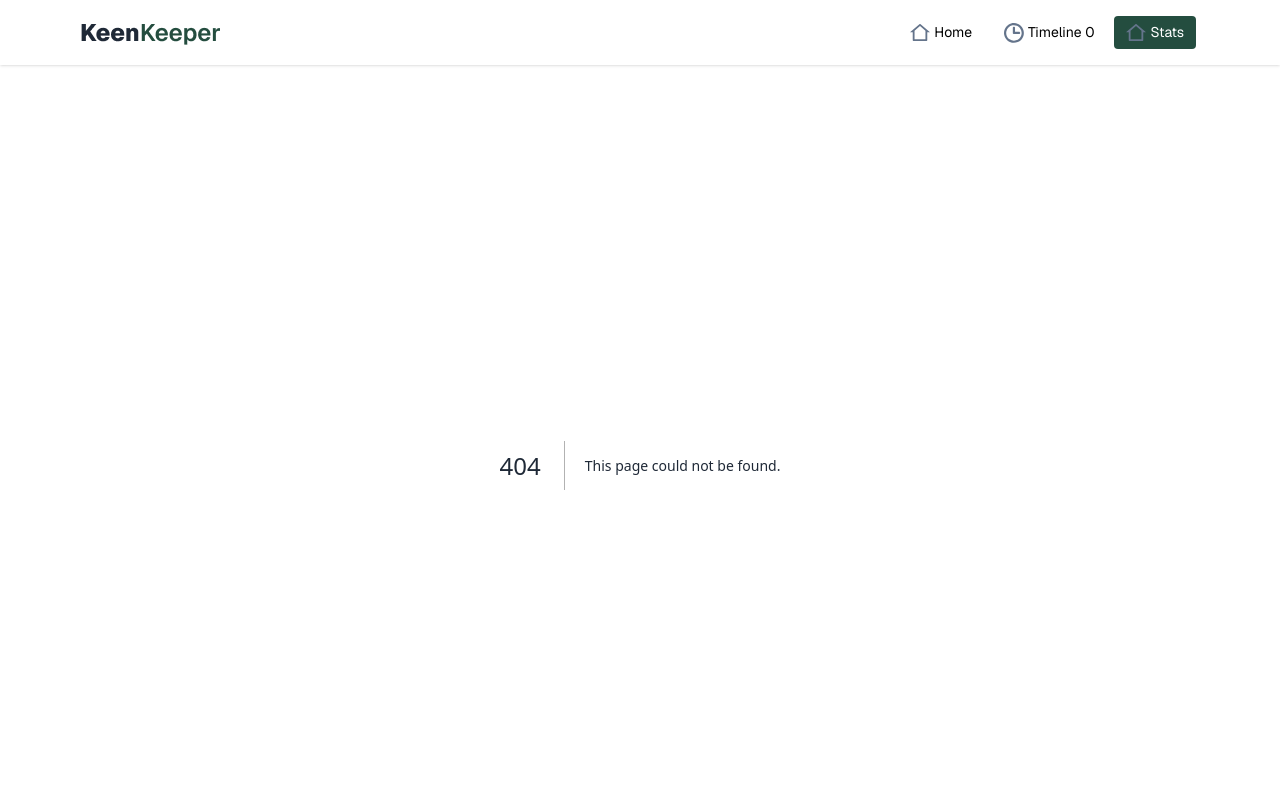
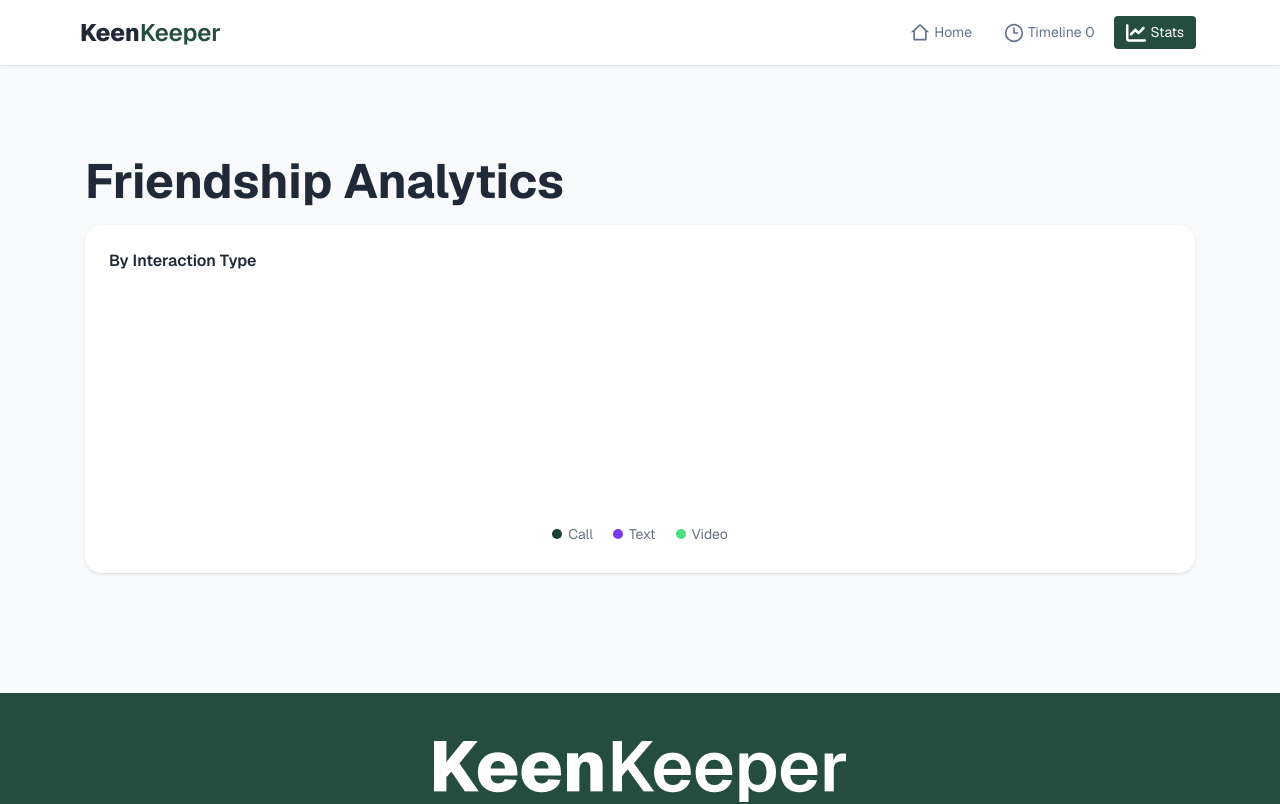
Before and after one commit to sojol-arif/Assignment_7_Nextjs, a Next.js app: page /stats in a window 1280 px wide. Before the commit this address had no page. Shown: the top 804 px of the page. Built offline with nearby package versions, Linux system fonts and the light colour scheme.

Commit message:
Added loading and error.jsx

```diff
--- a/package.json
+++ b/package.json
@@ -12,7 +12,9 @@
     "next": "16.2.9",
     "react": "19.2.4",
     "react-dom": "19.2.4",
-    "react-toastify": "^11.1.0"
+    "react-icons": "^5.6.0",
+    "react-toastify": "^11.1.0",
+    "recharts": "^3.8.1"
   },
   "devDependencies": {
     "@tailwindcss/postcss": "^4",
--- /dev/null
+++ b/src/app/stats/page.jsx
@@ -0,0 +1,84 @@
+"use client";
+
+import { PieChart, Pie, Cell, ResponsiveContainer, Legend, Tooltip } from "recharts";
+import { useContext } from "react";
+import { ThemeContext } from "@/context/TimelineProvider";
+
+const RADIAN = Math.PI / 180;
+
+const renderCustomizedLabel = () => null;
+
+const CustomLegend = ({ payload }) => {
+  return (
+    <div className="flex items-center justify-center gap-5 mt-4">
+      {payload.map((entry) => (
+        <div key={entry.value} className="flex items-center gap-1.5">
+          <span
+            className="inline-block w-2.5 h-2.5 rounded-full"
+            style={{ backgroundColor: entry.color }}
+          />
+          <span className="text-sm text-gray-500">{entry.value}</span>
+        </div>
+      ))}
+    </div>
+  );
+};
+
+export default function InteractionTypeChart() {
+  const { timelineData, setTimelineData } = useContext(ThemeContext);
+  console.log(timelineData, 'TimelineData from Charts Stats page');
+
+  const textData = timelineData.filter(t => t.clicked == 'text');
+  const callData = timelineData.filter(t => t.clicked == 'call');
+  const videoData = timelineData.filter(t => t.clicked == 'video');
+
+  const data = [
+    { name: "Text", value: textData.length, color: "#7C3AED" },
+    { name: "Call", value: callData.length, color: "#1B4332" },
+    { name: "Video", value: videoData.length, color: "#4ADE80" },
+  ];
+
+  console.log(data);
+
+  return (
+    <div className="max-w-[1150px] mx-auto py-15 md:py-20 px-5 w-full">
+      <h1 className="text-[36px] md:text-[48px] font-bold mb-2">Friendship Analytics</h1>
+      <div className="bg-white rounded-2xl p-6 shadow-sm w-full w-full">
+        <h2 className="text-base font-semibold text-[#1B4332] mb-4">
+          By Interaction Type
+        </h2>
+
+        <ResponsiveContainer width="100%" height={260}>
+          <PieChart>
+            <Pie
+              data={data}
+              cx="50%"
+              cy="50%"
+              innerRadius={70}
+              outerRadius={105}
+              paddingAngle={4}
+              dataKey="value"
+              labelLine={false}
+              label={renderCustomizedLabel}
+              strokeWidth={0}
+            >
+              {data.map((entry, index) => (
+                <Cell key={`cell-${index}`} fill={entry.color} />
+              ))}
+            </Pie>
+            <Tooltip
+              formatter={(value, name) => [`${value}%`, name]}
+              contentStyle={{
+                borderRadius: "8px",
+                border: "none",
+                boxShadow: "0 4px 12px rgba(0,0,0,0.1)",
+                fontSize: "13px",
+              }}
+            />
+            <Legend content={<CustomLegend />} />
+          </PieChart>
+        </ResponsiveContainer>
+      </div>
+    </div>
+  );
+}
--- a/src/app/timeline/page.jsx
+++ b/src/app/timeline/page.jsx
@@ -1,5 +1,5 @@
 'use client'
-import { useContext } from "react";
+import { useContext, useState } from "react";
 import { ThemeContext } from "@/context/TimelineProvider";
 import callImg from "../../assets/call.png";
 import videoImg from "../../assets/video.png";
@@ -8,22 +8,44 @@ import Image from "next/image";
 
 const TimelinePage = () => {
     const { timelineData, setTimelineData } = useContext(ThemeContext);
-    console.log(timelineData, 'TimelineData from Timeline Page');
+    const [timelineFilter, setTimelineFilter] = useState([...timelineData]);
+
+    const handleFilterTimeline = (item) => {
+        if (item == 'callF') {
+            const newTimelineData = timelineData.filter(t => t.clicked == 'call');
+            setTimelineFilter([...newTimelineData]);
+
+        } else if (item == 'textF') {
+            const newTimelineData = timelineData.filter(t => t.clicked == 'text');
+            setTimelineFilter([...newTimelineData]);
+        } else if (item == 'videoF') {
+            const newTimelineData = timelineData.filter(t => t.clicked == 'video');
+            setTimelineFilter([...newTimelineData]);
+        } else {
+            setTimelineFilter([...timelineData]);
+        }
+    }
+
 
     return (
         <div className="max-w-[1150px] mx-auto py-15 md:py-20 px-5 w-full">
             <h1 className="font-bold text-[36px] md:text-[48px] mb-6">Timeline </h1>
             <div className="mb-6">
-                <select>
-
+                <select className="border border-[#E9E9E9] bg-white px-4 py-2 rounded-[8px] text-[18px]" onChange={(e) => handleFilterTimeline(e.target.value)}>
+                    <option value="">Filter timeline</option>
+                    <option value="all">All</option>
+                    <option value="textF">Text</option>
+                    <option value="callF">Call</option>
+                    <option value="videoF">Video</option>
                 </select>
             </div>
             <div className="flex flex-col gap-6">
-                {timelineData.map((timeline) => (
-                    <div className="bg-white p-4 rounded-[8px] border border-[#E9E9E9] flex  flex-wrap items-center gap-4" key={timeline.id}>
+                {timelineFilter.map((timeline) => (
+                    <div className="bg-white p-4 rounded-[8px] border border-[#E9E9E9] flex  flex-wrap items-center gap-4" key={timeline.id + timeline.clicked}>
+                        {console.log(timeline.id)}
                         <div>
                             <Image
-                                src={timeline.clicked == 'call'? callImg : timeline.clicked == 'video'? videoImg : timeline.clicked == 'text' ? textImg : ""}
+                                src={timeline.clicked == 'call' ? callImg : timeline.clicked == 'video' ? videoImg : timeline.clicked == 'text' ? textImg : ""}
                                 alt="image"
                                 width={40}
                                 height={40}
@@ -33,7 +55,7 @@ const TimelinePage = () => {
                         </div>
                         <div className="flex flex-wrap flex-col gap-1">
                             <div><strong className="font-medium text-[20px] text-primary capitalize">{timeline.clicked}</strong><span className="text-[18px]"> with {timeline.name}</span></div>
-                            <span className="font-medium">{timeline.time.split('T')[0]}</span>
+                            <span className="font-medium">{timeline?.time}</span>
                         </div>
                     </div>
                 ))}
--- a/src/components/CountHome.jsx
+++ b/src/components/CountHome.jsx
@@ -12,13 +12,13 @@ const CountHome = () => {
 
     useEffect(() => {
         const loadFriends = async () => {
-            const response = await fetch("/friends.json");
+            const response = await fetch("http://localhost:3000/friends.json");
             const data = await response.json();
             setStates({
                 totalFriends: data.length,
                 onTrack: data.filter((friend) => friend.status == 'on_track').length,
                 needAttention: data.filter((friend) => friend.status == 'Almost Due' || friend.status == 'overdue').length,
-                interaction: 0,
+                interaction: 7,
             });
         };
 
--- a/src/components/Navbar.jsx
+++ b/src/components/Navbar.jsx
@@ -3,16 +3,16 @@ import Link from 'next/link';
 import Image from 'next/image';
 import { ThemeContext } from '../context/TimelineProvider';
 import Logo from '../assets/logo.png';
-import homeIcon from '../assets/home.svg';
-import clockIcon from '../assets/clock.svg';
-import chartIcon from '../assets/chart.svg';
+import { RiHome2Line  } from 'react-icons/ri';
+import { LuClock3 } from "react-icons/lu";
+import { FaChartLine } from "react-icons/fa6";
 import { usePathname } from 'next/navigation';
 import { useContext, useState } from 'react';
 
 const Links = [
-    { name: 'Home', href: '/', icon: homeIcon },
-    { name: 'Timeline', href: '/timeline', icon: clockIcon },
-    { name: 'Stats', href: '/stats', icon: chartIcon },
+    { name: 'Home', href: '/', icon: <RiHome2Line  className='w-[20px] h-[20px]'/> },
+    { name: 'Timeline', href: '/timeline', icon: <LuClock3  className='w-[20px] h-[20px]' /> },
+    { name: 'Stats', href: '/stats', icon: <FaChartLine  className='w-[20px] h-[20px]' /> },
 ];
 
 const Navbar = () => {
@@ -36,7 +36,7 @@ const Navbar = () => {
                             {Links.map((link) => (
                                 <li key={link.name}>
                                     <Link href={link.href} className="flex items-center gap-1">
-                                        <Image src={link.icon} alt={link.name} width={20} height={20} />
+                                        <span>{link.icon}</span>
                                         {link.name}
                                     </Link>
                                 </li>
@@ -52,8 +52,8 @@ const Navbar = () => {
                         {Links.map((link) => (
                             <li key={link.name}>
                                 <Link href={link.href} className={`flex items-center gap-1 ${pathname === link.href ? 'text-white bg-accent' : ''}`}>
-                                    <Image src={link.icon} alt={link.name} width={20} height={20} />
-                                    {link.name} {link.name == 'Timeline'? timelineLength : ''}
+                                    <span className='w-[20px] h-[20px]'>{link.icon}</span>
+                                    {link.name} {link.name == 'Timeline' ? timelineLength : ''}
                                 </Link>
                             </li>
                         ))}
--- a/src/context/a.jsx
+++ /dev/null
@@ -1,16 +0,0 @@
-'use client'
-
-import { useState } from 'react';
-import { TimelineContext } from './context';
-
-const TimelineContextProvider = ({ children }) => {
-  const [timelineData, setTimelineData] = useState([]);
-
-  return (
-    <TimelineContext.Provider value={{ timelineData, setTimelineData }}>
-      {children}
-    </TimelineContext.Provider>
-  )
-}
-
-export default TimelineContextProvider
```
Also changed, not shown: src/components/Footer.jsx (+4 -5 lines), 1 other file (tests, documents, lock files or other folders).
